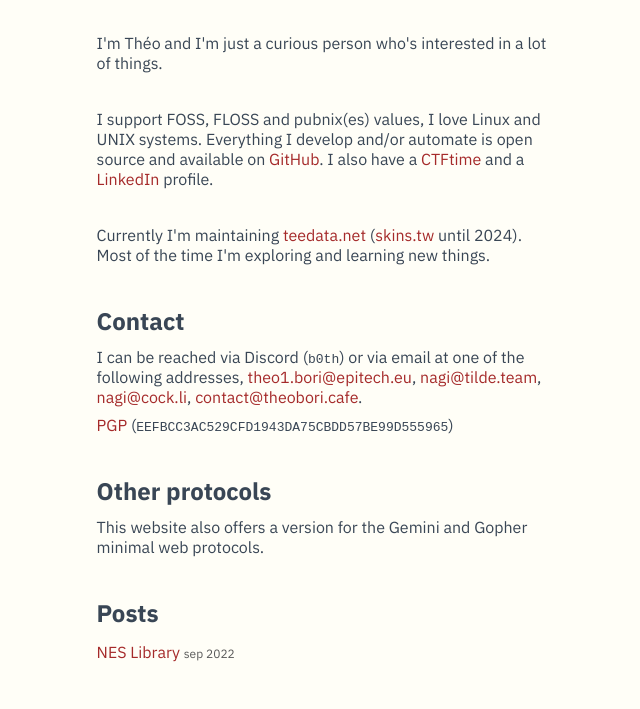
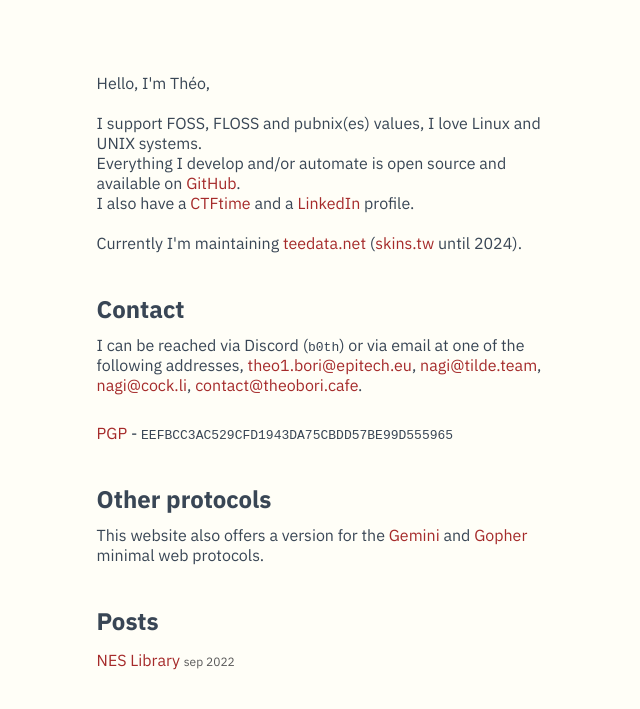
Before and after one commit to theobori-cafe/theobori.cafe, an Eleventy site: page index.md in a window 1280 px wide. Shown: the part 85-794 px from the top of the page, without its empty margins (313-953 px from the left). Built offline with nearby package versions, Linux system fonts and the light colour scheme; Eleventy itself is replaced by a stand-in of ours; files that its build step writes are made by us from their sources.

```diff
--- a/index.md
+++ b/index.md
@@ -6,24 +6,24 @@ title: Théo Bori
 # ☕ Théo Bori
 
 &nbsp;
-
-I'm Théo and I'm just a curious person who's interested in a lot of things.
-
+&nbsp;
 &nbsp;
 
-I support FOSS, FLOSS and pubnix(es) values, I love Linux and UNIX systems. Everything I develop and/or automate is open source and available on [GitHub](https://github.com/theobori). I also have a [CTFtime](https://ctftime.org/user/67138) and a [LinkedIn](https://www.linkedin.com/in/theo-bori) profile.
-
+Hello, I'm Théo,
 &nbsp;
-
+I support FOSS, FLOSS and pubnix(es) values, I love Linux and UNIX systems.
+Everything I develop and/or automate is open source and available on [GitHub](https://github.com/theobori).
+I also have a [CTFtime](https://ctftime.org/user/67138) and a [LinkedIn](https://www.linkedin.com/in/theo-bori) profile.
+&nbsp;
 Currently I'm maintaining [teedata.net](https://teedata.net) ([skins.tw](https://skins.tw) until 2024).
-Most of the time I'm exploring and learning new things.
 
 <h2 class="category" style="margin-top: 40px;">Contact</h2>
 
 I can be reached via Discord (`b0th`) or via email at one of the following addresses, <a href="mailto:theo1.bori@epitech.eu">theo1.bori@epitech.eu</a>, <a href="mailto:nagi@tilde.team">nagi@tilde.team</a>, <a href="mailto:nagi@cock.li">nagi@cock.li</a>, <a href="mailto:contact@theobori.cafe">contact@theobori.cafe</a>.
-
-<a href="/pgp.asc">PGP</a>  (`EEFBCC3AC529CFD1943DA75CBDD57BE99D555965`)
+&nbsp;
+<!-- <a href="/pgp.asc">PGP</a> - `EEFBCC3AC529CFD1943DA75CBDD57BE99D555965` -->
+[PGP](/pgp.asc) - `EEFBCC3AC529CFD1943DA75CBDD57BE99D555965`
 
 <h2 class="category" style="margin-top: 40px;">Other protocols</h2>
 
-This website also offers a version for the Gemini and Gopher minimal web protocols.
+This website also offers a version for the [Gemini](gemini://tilde.pink/~nagi) and [Gopher](gopher://tilde.pink:70/1/~nagi) minimal web protocols.
```
Also changed, not shown: .github/workflows/build.yml (added), README.md, 2 other files.
